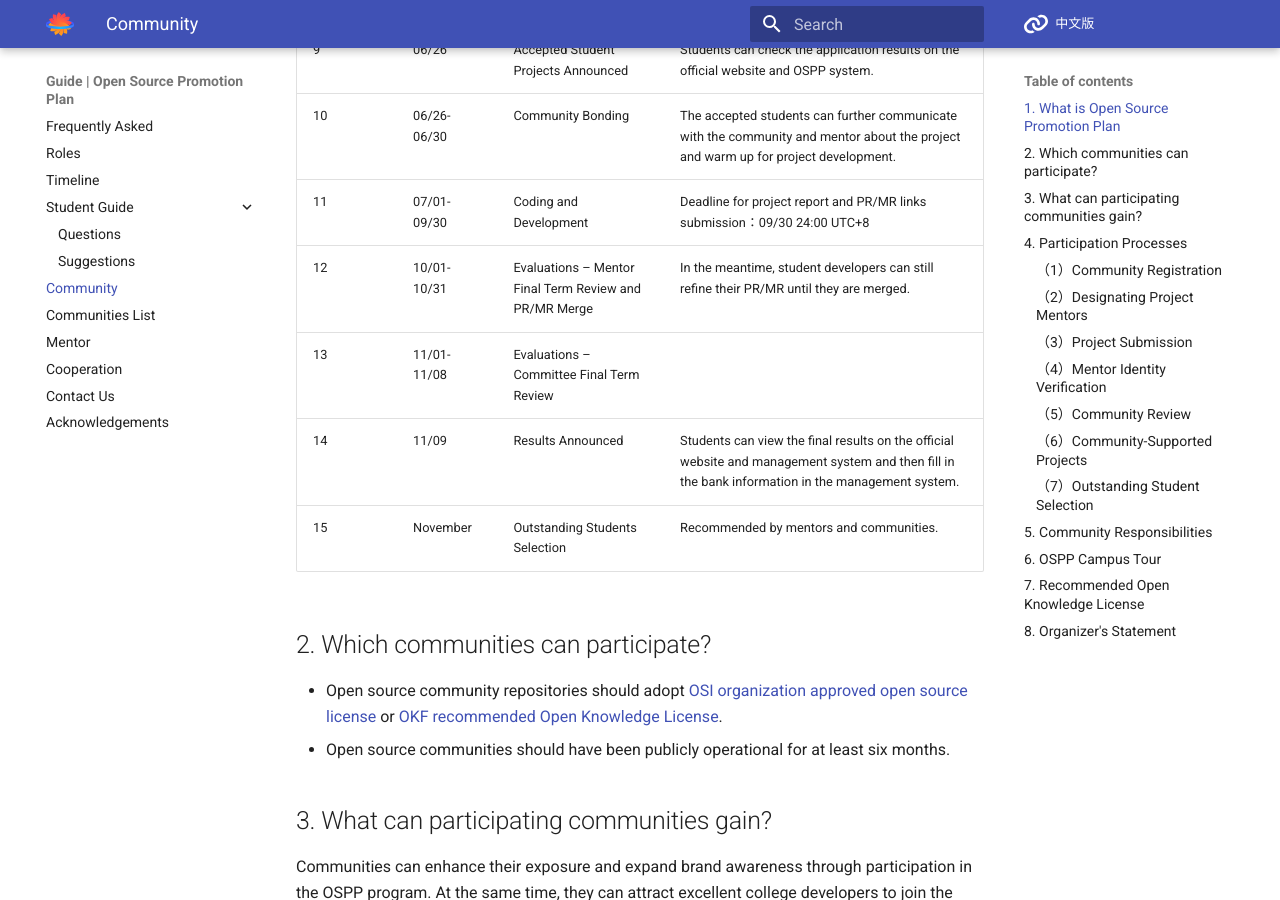
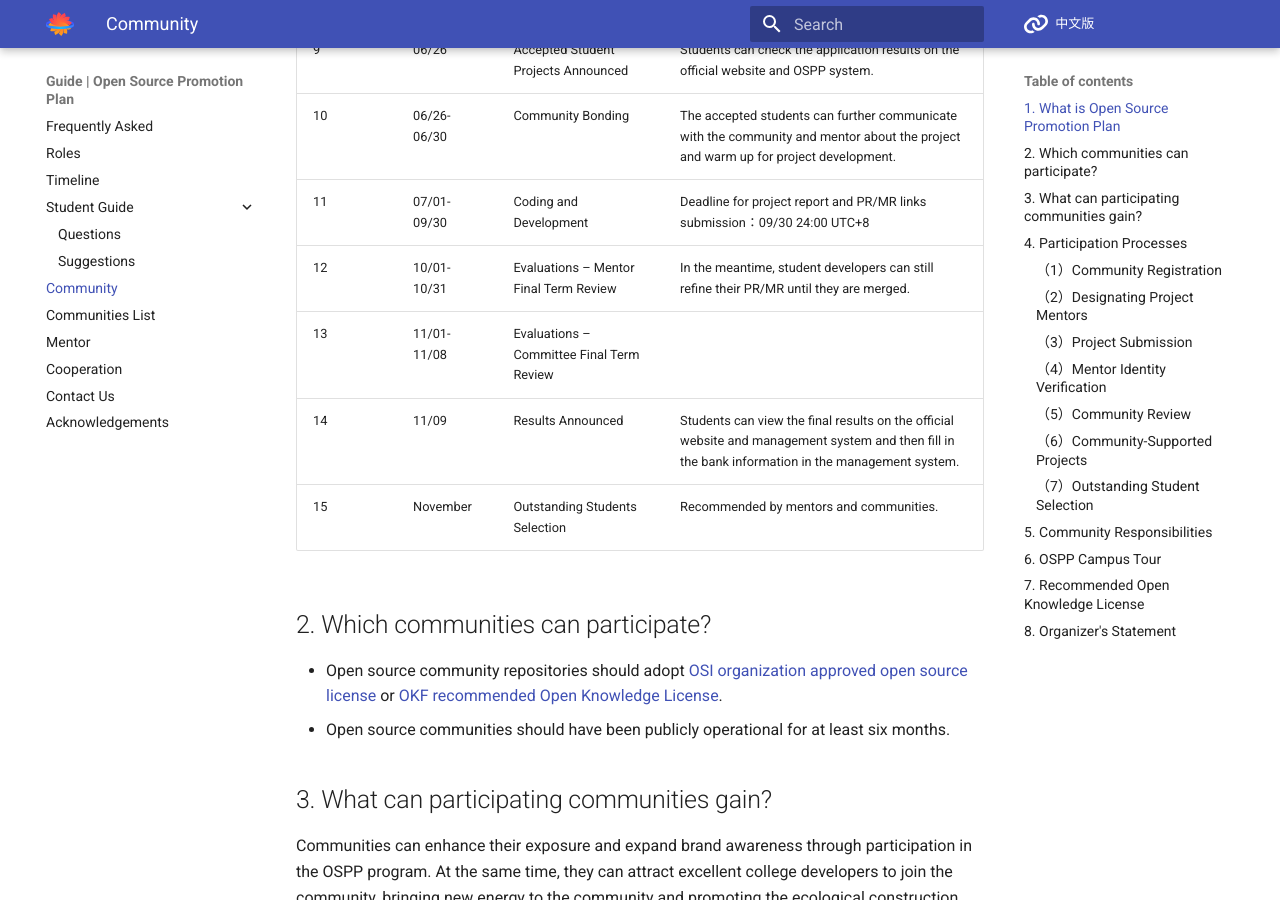
Before and after one commit to summer-ospp/help-en, an MkDocs documentation site: the page built from docs/community.md, in a window 1280 px wide and 900 px high, scrolled down 1176 px. Built offline with MkDocs 1.6.1 and Material for MkDocs 9.7.7, drawn with Linux system fonts in a browser that asks for light colours; comment, search, counter and statistics services are not loaded.

Commit message:
Update community.md

```diff
--- a/docs/community.md
+++ b/docs/community.md
@@ -21,7 +21,7 @@ Please read and understand this participation guide carefully. If you have any q
 | 9    | 06/26       | Accepted Student Projects Announced                          | Students can check the application results on the official website and OSPP system. |
 | 10   | 06/26-06/30 | Community Bonding                                            | The accepted students can further communicate with the community and mentor about the project and warm up for project development. |
 | 11   | 07/01-09/30 | Coding and Development                                       | Deadline for project report and PR/MR links submission：09/30 24:00 UTC+8 |
-| 12   | 10/01-10/31 | Evaluations – Mentor Final Term Review and PR/MR Merge       | In the meantime, student developers can still refine their PR/MR until they are merged. |
+| 12   | 10/01-10/31 | Evaluations – Mentor Final Term Review                       | In the meantime, student developers can still refine their PR/MR until they are merged. |
 | 13   | 11/01-11/08 | Evaluations – Committee Final Term Review                    |                                                              |
 | 14   | 11/09       | Results Announced                                            | Students can view the final results on the official website and management system and then fill in the bank information in the management system. |
 | 15   | November    | Outstanding Students Selection                               | Recommended by mentors and communities.                      |
```
